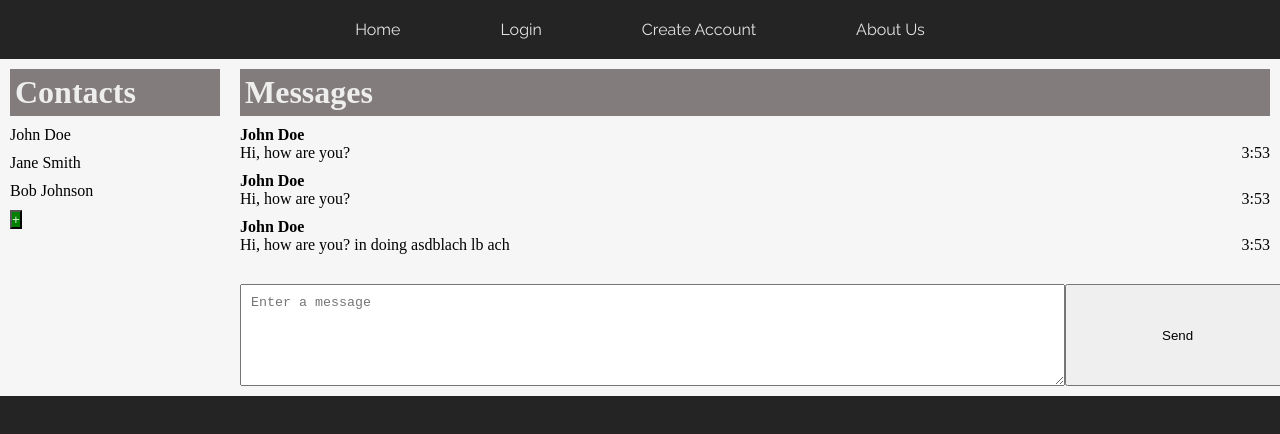
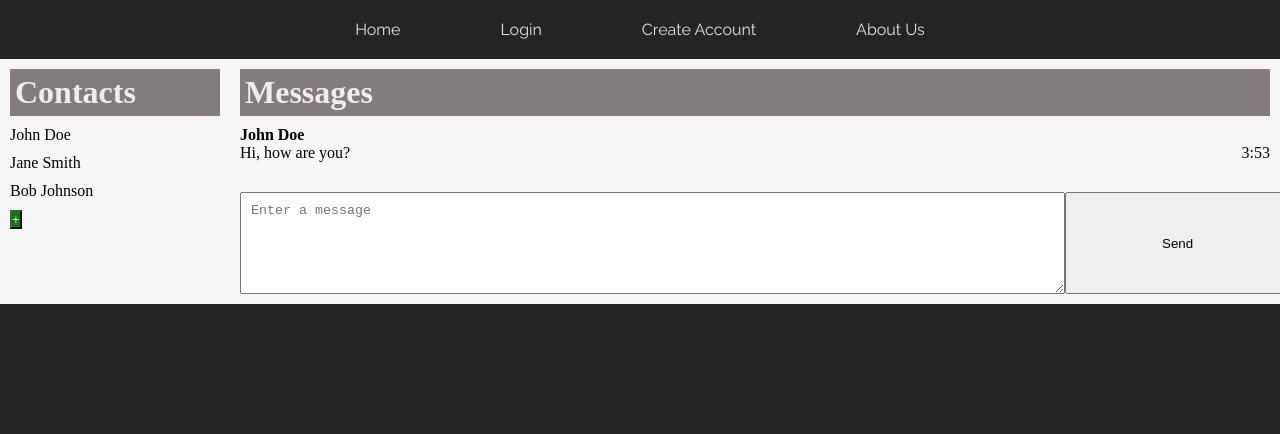
Before and after one commit to sergiogonzalezyes/Chat-Appliacation3, a React (Vite) app in the folder Chat-Application/: page /UserPage in a window 1280 px wide. Shown: the top 434 px of the page. Built offline with nearby package versions, Linux system fonts and the light colour scheme.

Commit message:
fixed login button

```diff
--- a/Chat-Application/src/App.css
+++ b/Chat-Application/src/App.css
@@ -279,7 +279,7 @@ p {
 
 .Button_Container {
     max-width: 100%;
-    display: inline-flex;
+    /* display: inline-flex; */
 }
 .Home_Buttons {
     border-radius: 30px;
@@ -291,7 +291,6 @@ p {
     color: black;
     border-style: none;
     max-width: 100%;
-    max-width: fit-content;
     min-width: 100%;
 }
 
@@ -503,6 +502,7 @@ b {
 .submit_text_area {
     flex-grow: 8; /* Make the input take up 8/10 of the available space */
     flex-basis: 0; /* Set the initial size of the input to 0 */
+    color: black;
 }
 .submit_button {
     flex-grow: 2; /* Make the button take up 2/10 of the available space */
--- a/Chat-Application/src/pages/UserPage.jsx
+++ b/Chat-Application/src/pages/UserPage.jsx
@@ -29,21 +29,6 @@ export const UserPage = () => {
             <p className="time">3:53</p>
             </div>
           </li>
-          <li className="jon_doe">
-          <b>John Doe</b>
-          <div className="message_time_div">
-            <p className="message"> Hi, how are you? </p>
-            <p className="time">3:53</p>
-            </div>
-          </li>
-          <li className="jon_doe">
-          <b>John Doe</b>
-          <div className="message_time_div">
-            <p className="message"> Hi, how are you? in doing asdblach lb ach
-            </p>
-            <p className="time">3:53</p>
-            </div>
-          </li>
         </ul>
       </div>
       <div >
```
Also changed, not shown: 1 other file (tests, documents, lock files or other folders).
